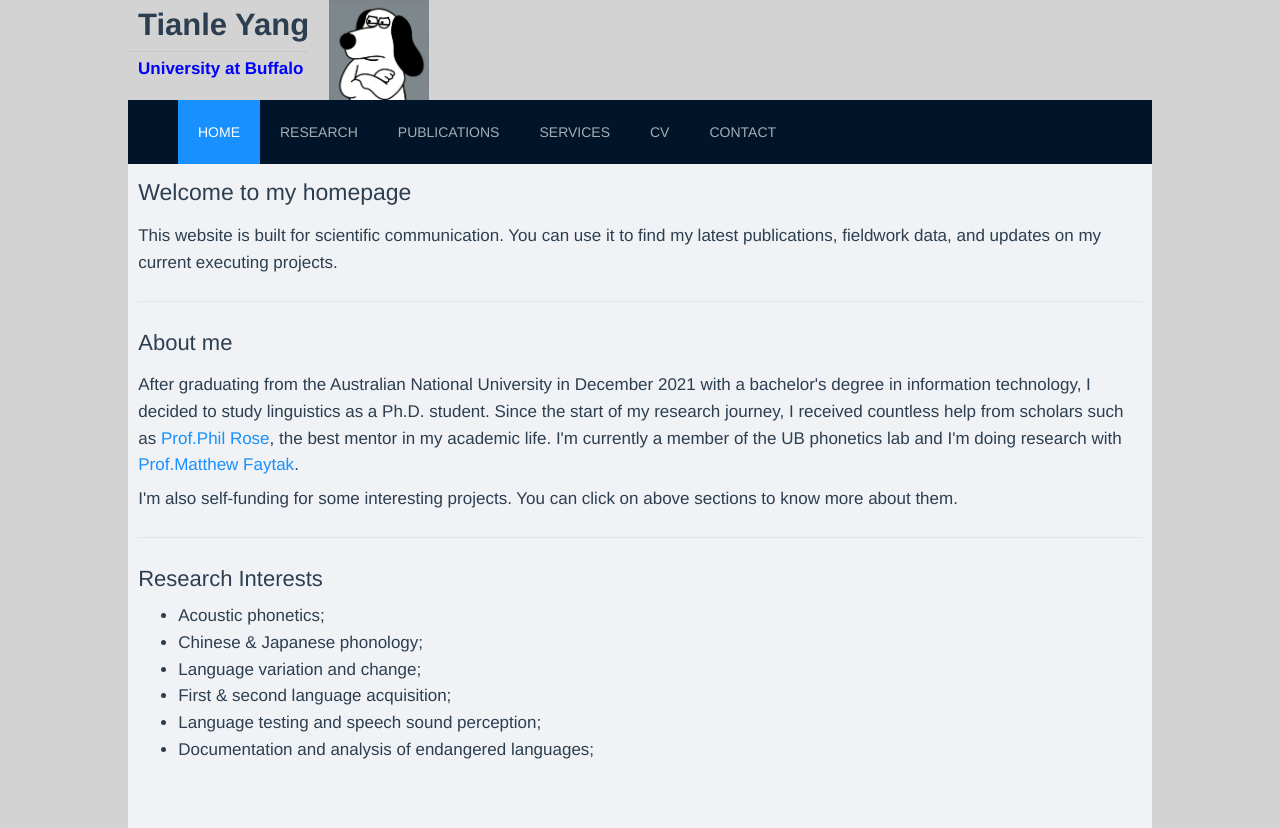
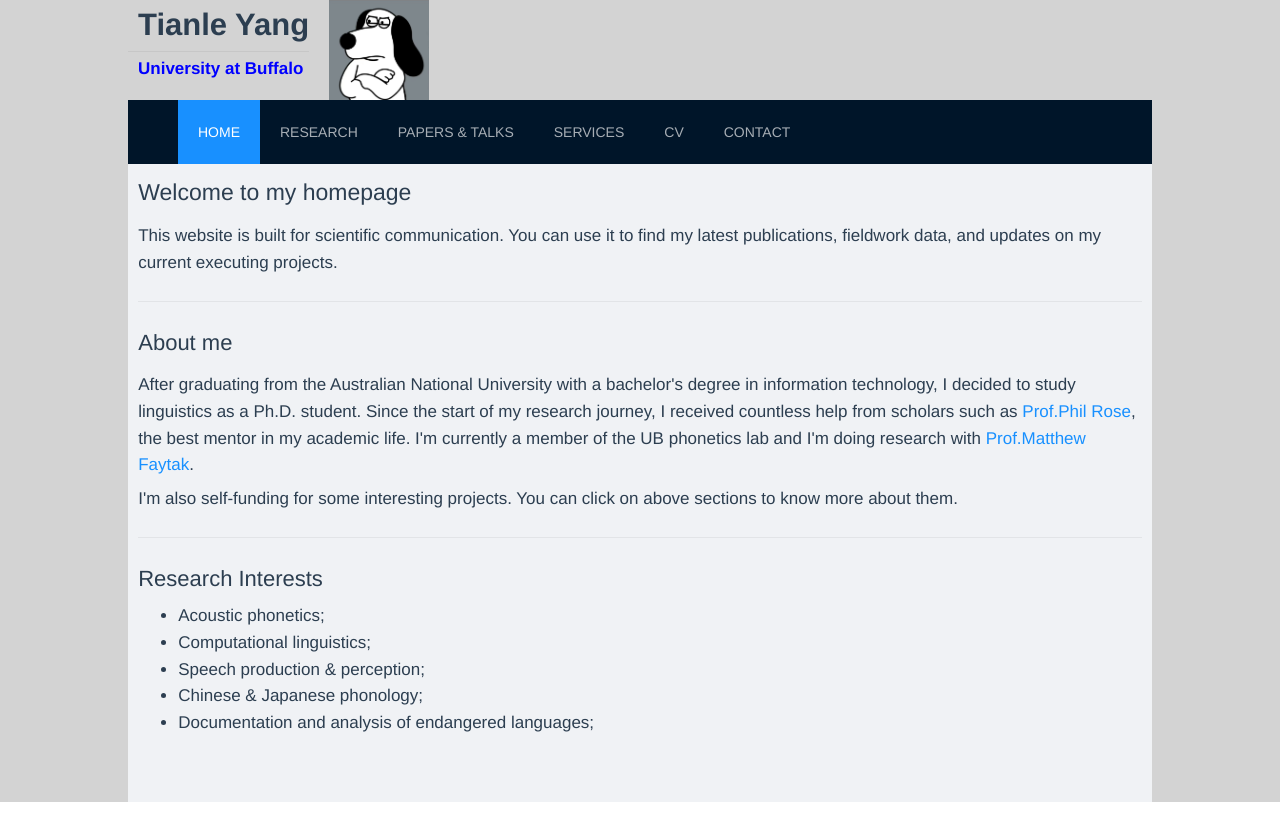
Before and after one commit to 46134167/461374167.github.io, a Vue app: page / in a window 1280 px wide. After the commit the page ends 802 px from the top, so only its background shows below. Built offline with nearby package versions, Linux system fonts and the light colour scheme.

Commit message:
Add files via upload

```diff
--- a/src/components/ContactComponent.vue
+++ b/src/components/ContactComponent.vue
@@ -5,6 +5,7 @@
             <ul style="font-size:17px;margin-top:-15px;">
                 <li>Email address: u6512077 (at) alumni.anu.edu.au</li>
                 <li>Orcid: 0000-0003-0583-0831</li>
+                <li>LinkedIn: <a href='https://www.linkedin.com/in/tianle-yang-4600a02b3/'>Tianle Yang</a></li>
                 <li>Google scholar address: Appear soon ~</li>
             </ul>
       </div>
--- a/src/components/HomeComponent.vue
+++ b/src/components/HomeComponent.vue
@@ -12,7 +12,7 @@
       <div id="About" align="left" >
           <p style="font-size:22px;margin-top:10px;">About me</p>
           <p style="font-size:17px;margin-top:-10px;">
-              After graduating from the Australian National University in December 2021 with a bachelor's degree
+              After graduating from the Australian National University with a bachelor's degree
               in information technology, I decided to study linguistics as a Ph.D. student.
               Since the start of my research journey, I received countless help from scholars such as
               <a href='https://philjohnrose.net/'>Prof.Phil Rose</a>, the
@@ -28,10 +28,9 @@
             <p style="font-size:22px;margin-top:10px;">Research Interests</p>
             <ul style="font-size:17px;margin-top:-15px;">
                 <li>Acoustic phonetics;</li>
+                <li>Computational linguistics;</li>
+                <li>Speech production & perception;</li>
                 <li>Chinese & Japanese phonology;</li>
-                <li>Language variation and change;</li>
-                <li>First & second language acquisition;</li>
-                <li>Language testing and speech sound perception;</li>
                 <li>Documentation and analysis of endangered languages;</li>
             </ul>
 
--- a/src/components/HomePage.vue
+++ b/src/components/HomePage.vue
@@ -23,7 +23,7 @@
                 >
                     <a-menu-item key="1" @click="RoutePage(1)">HOME</a-menu-item>
                     <a-menu-item key="2" @click="RoutePage(2)">RESEARCH</a-menu-item>
-                    <a-menu-item key="3" @click="RoutePage(3)">PUBLICATIONS</a-menu-item>
+                    <a-menu-item key="3" @click="RoutePage(3)">PAPERS & TALKS</a-menu-item>
                     <a-menu-item key="4" @click="RoutePage(4)">SERVICES</a-menu-item>
                     <a-menu-item key="5" @click="RoutePage(5)">CV</a-menu-item>
                     <a-menu-item key="6" @click="RoutePage(6)">CONTACT</a-menu-item>
@@ -58,7 +58,7 @@
                         this.$router.replace('/Research')
                         break
                     case 3:
-                        this.$router.replace('/Publications')
+                        this.$router.replace('/Paper')
                         break
                     case 4:
                         this.$router.replace('/Services')
--- /dev/null
+++ b/src/components/PaperComponent.vue
@@ -0,0 +1,43 @@
+<template>
+  <div id="innercontainer" style="width:98%;height:100%;margin:0 auto">
+      <div id="Welcome" align="left" >
+          <p style="font-size:25px;margin-top:10px;">2024</p>
+          <p style="font-size:17px;margin-top:-10px;">
+              <strong>Tianle Yang</strong>. (2024). "Acoustic analysis of Mundabli tones in monosyllabic words."
+              First annual meeting of PHUNY(Phonetics/Phonology in Upstate NY).
+              <a>[talk]</a>
+          </p>
+          <p style="font-size:17px;margin-top:-10px;">
+             <strong>Tianle Yang</strong> & Phil Rose. (2024). "Left dominant or right dominant? Problematic sandhi types in the Chinese Wu dialect of Jinshan."
+              2024 LSA Annual Meeting.
+              <a href='/dominance_poster_LSA.pdf'>[poster]</a>
+          </p>
+          <p style="font-size:25px;margin-top:10px;">2022</p>
+          <p style="font-size:17px;margin-top:-10px;">
+              Phil Rose & <strong>Tianle Yang</strong>. (2022). "Modeling Interaction between Tone and Phonation Type in the Northern Wu Dialect of Jinshan."
+              18th Australasian International Conference on Speech Science and Technology.
+              <a href='/Jinshan_SST.pdf'>[inproceedings]</a>
+
+          </p>
+
+          <p style="font-size:17px;margin-top:-10px;">
+              <strong>Tianle Yang</strong>. (2022). "Neural networks with different initialization methods for depression detection."
+              <a href='https://arxiv.org/pdf/2205.04792.pdf'>[preprint]</a>
+          </p>
+
+          <p style="font-size:25px;margin-top:10px;">Manuscripts</p>
+          <p style="font-size:17px;margin-top:-10px;">
+              <strong>Tianle Yang</strong>. (2022). Perception of Shanghai tones by Shanghai, Cantonese, Mandarin and English speakers.
+          </p>
+      </div>
+  </div>
+</template>
+
+<script>
+  export default {
+    name: 'HomeComponent',
+    methods:{
+
+    }
+  }
+</script>
```
Also changed, not shown: src/main.js (+4 -4 lines), 5 other files (tests, documents, lock files or other folders).
